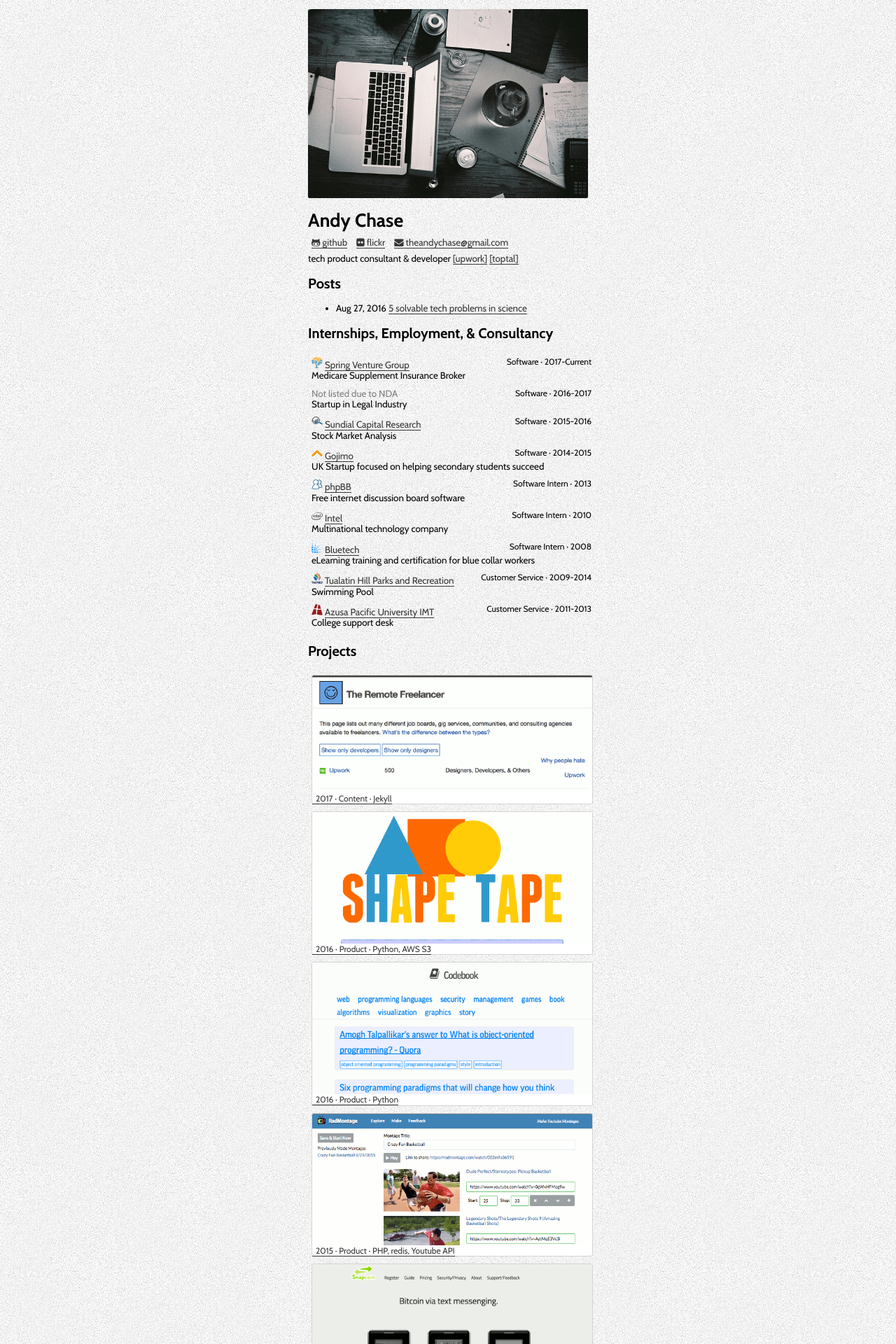
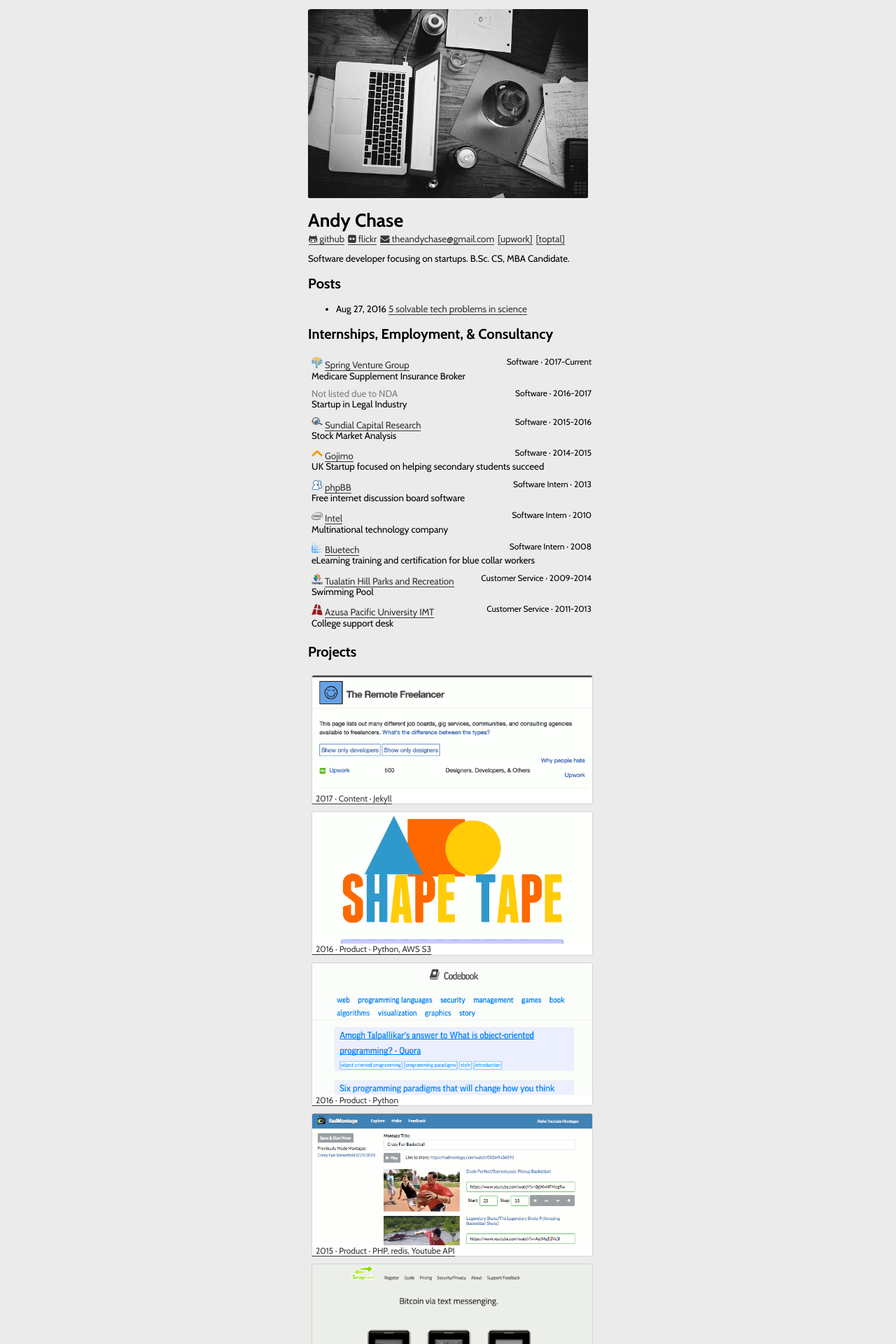
Before and after one commit to andychase/andychase.github.io, a Jekyll site: the page built from index.md, in a window 1280 px wide. Shown: the top 1920 px of the page at 70% size. Built offline with Jekyll 4.4.1, drawn with Linux system fonts in a browser that asks for light colours; nearby versions of some CDN libraries.

Commit message:
Minor changes

```diff
--- a/_layouts/default.html
+++ b/_layouts/default.html
@@ -20,7 +20,7 @@
     <style type="text/css">
     html {
       {% unless page.title %}
-        background-image: url('/assets/pipe_tile.jpg');
+        background-color: rgb(235, 235, 235);
       {% endunless %}
         font-family: "Cabin", sans-serif;
         font-size: 10pt;
@@ -63,6 +63,9 @@
       margin-top: 0;
       margin-bottom: 3px;
     }
+    #social-links li {
+      margin: 0 1px;
+    }
     .project-item {
       border: 1px solid #d4d4d4;
       background-color: white;
--- a/index.md
+++ b/index.md
@@ -10,9 +10,12 @@ layout: default
 * [<i class="fa fa-flickr" aria-hidden="true"></i>
  flickr](http://www.flickr.com/photos/asperous/sets/)
 * [<i class="fa fa-envelope" aria-hidden="true"></i> <theandychase@gmail.com>](mailto:theandychase@gmail.com)
+* [[upwork]](https://www.upwork.com/freelancers/~01dbdbcc5a2c375fda)
+* [[toptal]](https://www.toptal.com/resume/andrew-chase)
 {: #social-links .inline-list}
 
-tech product consultant & developer [[upwork]](https://www.upwork.com/freelancers/~01dbdbcc5a2c375fda) [[toptal]](https://www.toptal.com/resume/andrew-chase)
+Software developer focusing on startups. B.Sc. CS, MBA Candidate.
+
 {: #my-title}
 
 {% include posts.html %}
```
Also changed, not shown: assets/cover_photo.jpg.
